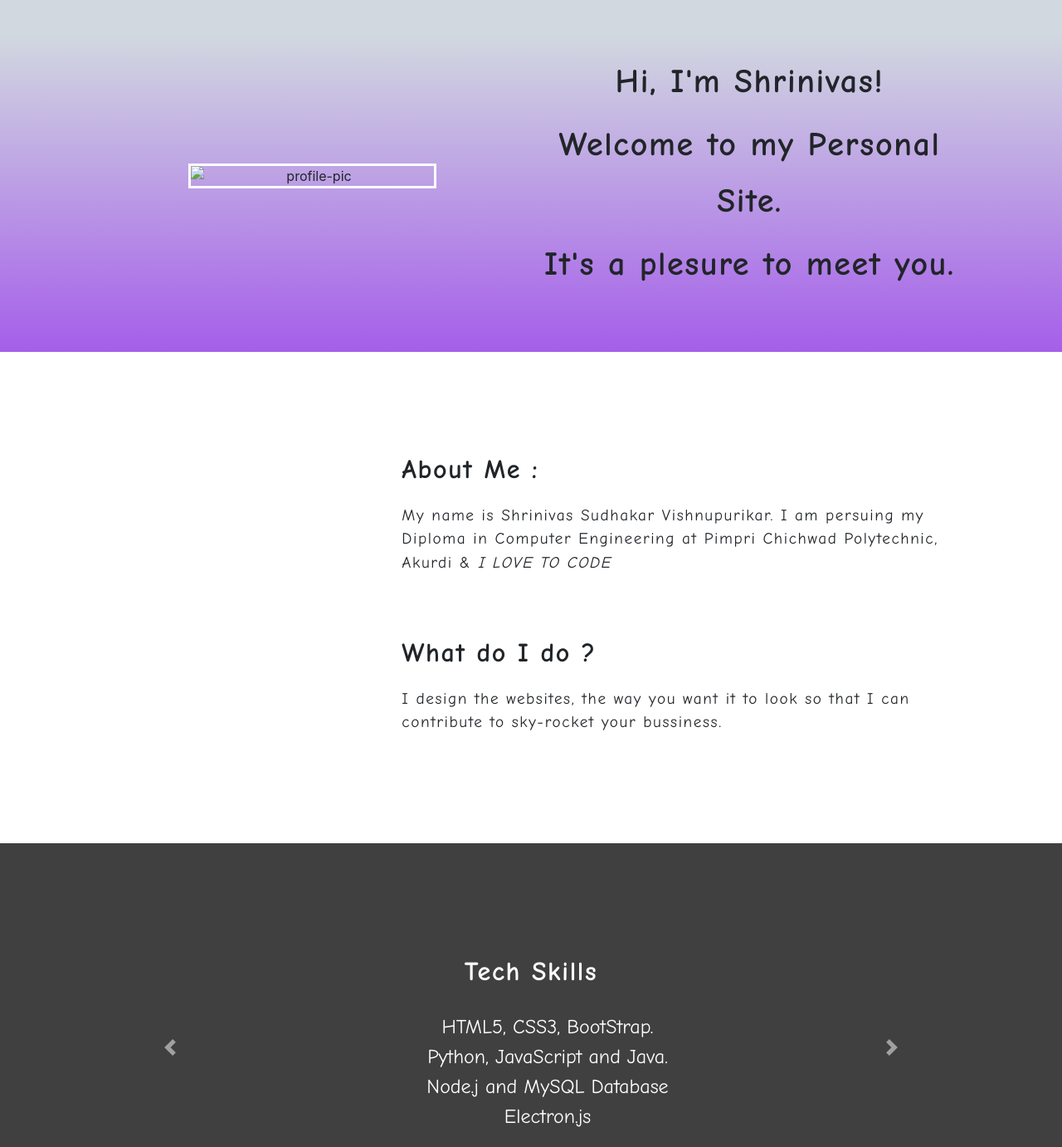
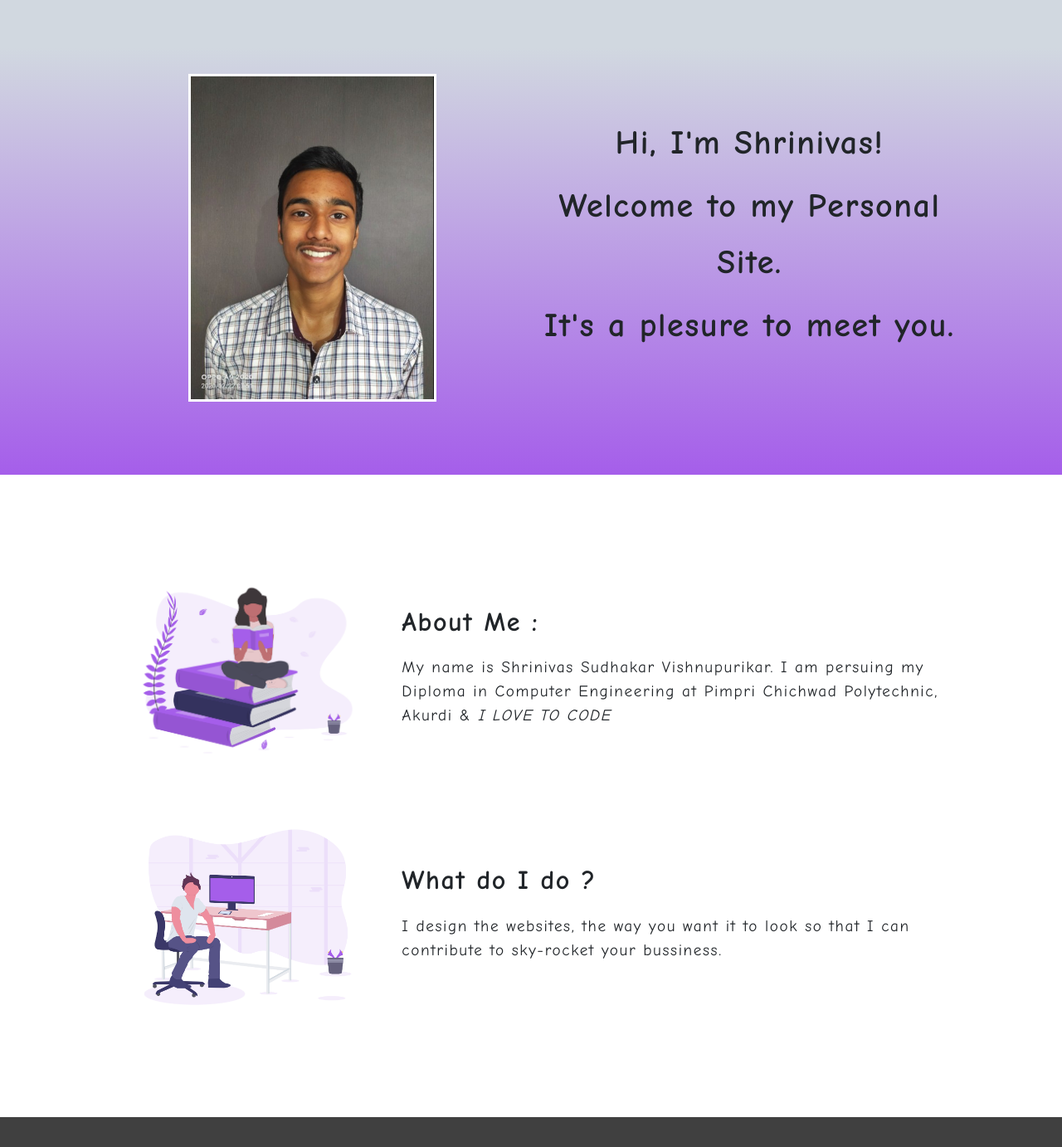
Before and after one commit to SV1973/Portfoilo-v2, a plain HTML site: page index.html in a window 1280 px wide. Shown: the top 1382 px of the page at 83% size. Drawn offline with nearby package versions, Linux system fonts and the light colour scheme; files whose address does not match are found by name.

Commit message:
Update index.html

```diff
--- a/index.html
+++ b/index.html
@@ -24,7 +24,7 @@
 
             <div class="row align-items-center">
                 <div class="col-lg-6">
-                <img class="profile-pic" src="./images/profile-pic.png" alt="profile-pic">
+                <img class="profile-pic" src="./profile-pic.png" alt="profile-pic">
 
                 </div>
 
@@ -45,7 +45,7 @@
 
             <div class="row align-items-center info-box">
                 <div class="col-md-4">
-                    <img class="support-images" src="./images/book-lover.png" alt="">
+                    <img class="support-images" src="./book-lover.png" alt="">
                 </div>
 
                 <div class="col-md-8  description">
@@ -57,7 +57,7 @@
 
             <div class="row align-items-center info-box">
                 <div class="col-md-4">
-                    <img class="support-images" src="./images/work-time.png" alt="">
+                    <img class="support-images" src="./work-time.png" alt="">
                 </div>
 
                 <div class="col-md-8 description">
```
